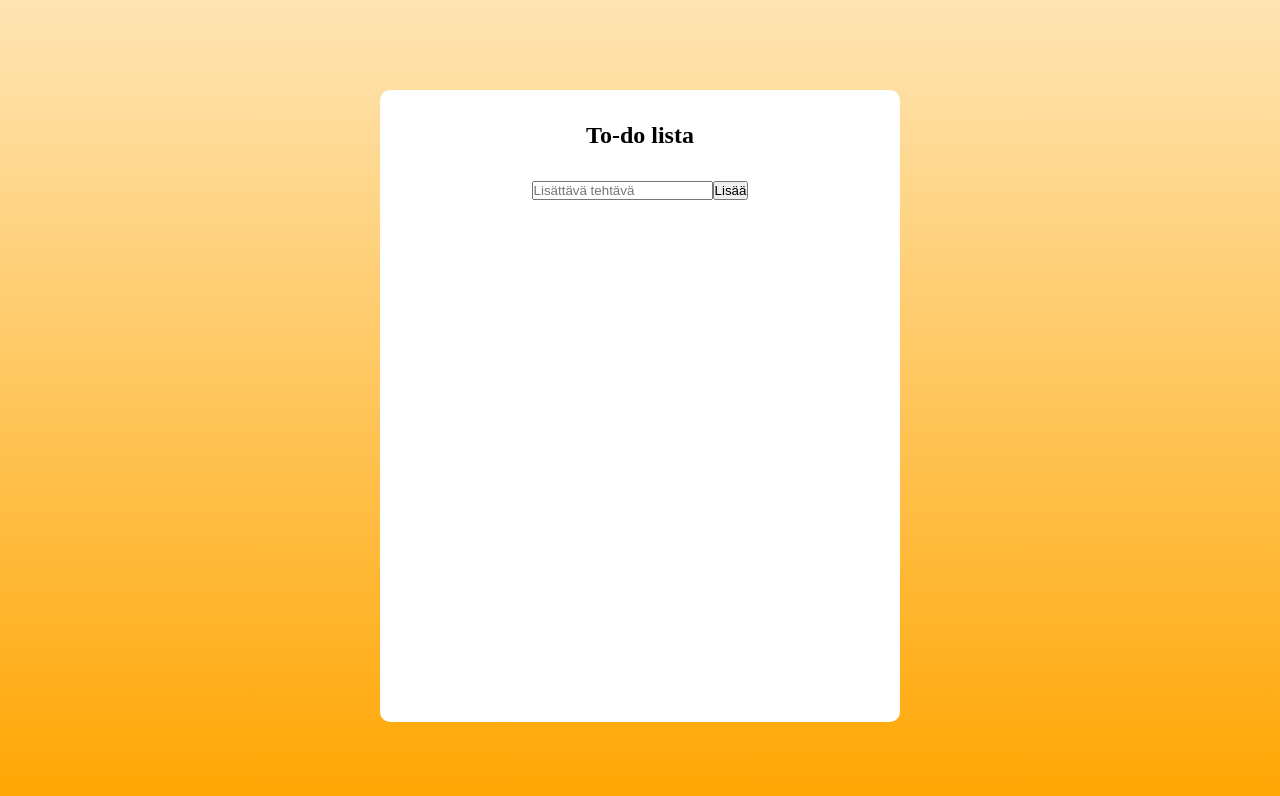
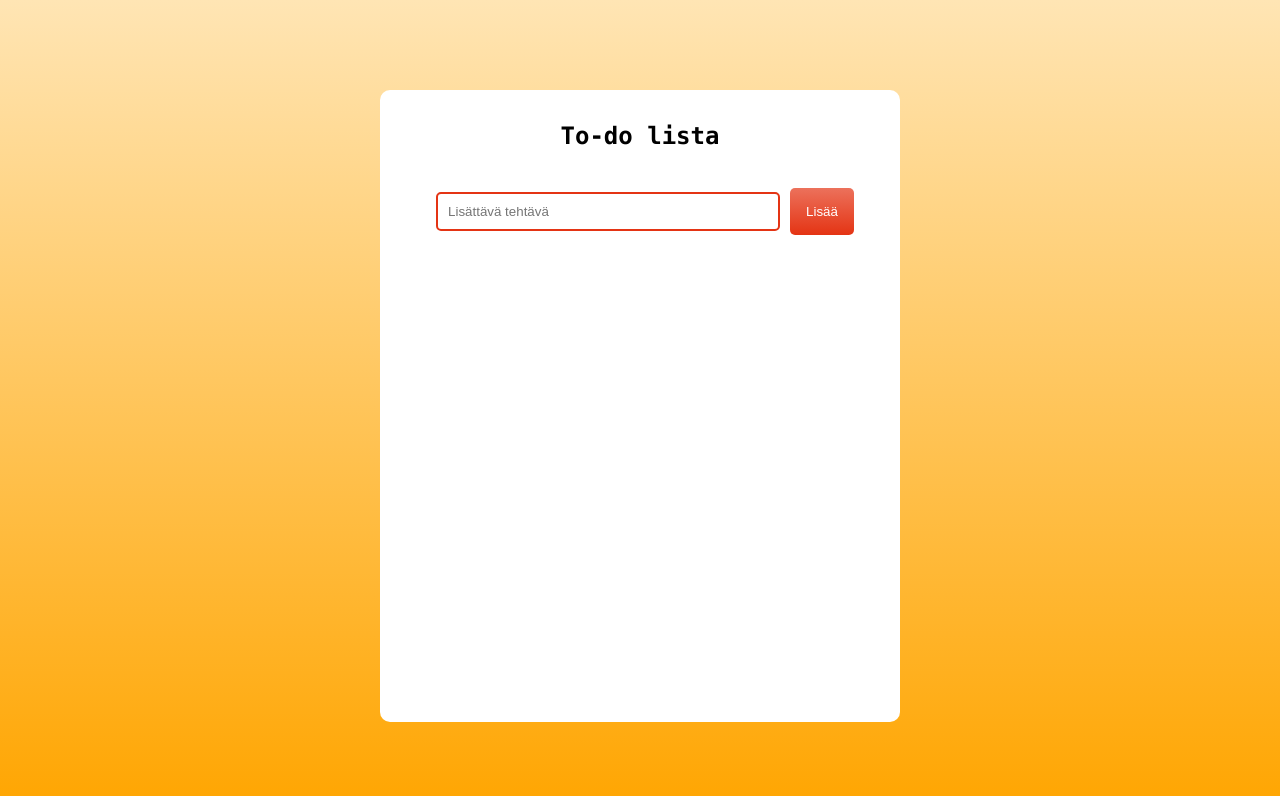
Before and after one commit to EetuEH/React-todo-application, a React (Create React App) app in the folder todo-app/: page / in a window 1280 px wide. Shown: the top 796 px of the page. Built offline with nearby package versions, Linux system fonts and the light colour scheme.

Commit message:
Viimeiset css säädöt

```diff
--- a/todo-app/src/App.css
+++ b/todo-app/src/App.css
@@ -4,7 +4,7 @@
   justify-content: flex-start;
   width: 520px;
   min-height: 600px;
-  background-color: white;
+  background:white;
   text-align: center;
   margin: 90px auto;
   border-radius: 10px;
@@ -12,6 +12,97 @@
 }
 
 .header{
-  margin: 32px 0;
+margin: 32px 0;
+font-size: 24px;
+font-family: "Lucida Console";
+}
+
+.todo_form{
+  margin-bottom: 32px;
+}
+
+.input-add{
+  padding: 10px;
+  margin: 10px;
+  border-radius: 5px;
+  border: 2px solid #E43414;
+  width: 320px;
+  background: transparent;
+  color:black;
+}
+
+.input-edit{
+  padding: 10px;
+  margin: 5px;
+  border-radius: 5px;
+  border: 2px solid #E43414;
+  box-shadow: 10px 5px 5px rgb(236,113,91);
+  width: 320px;
+  background: transparent;
+  color:black;
+}
+
+.edit-button, .add-button{
+padding: 16px;
+border: none;
+border-radius: 5px;
+cursor: pointer;
+outline: none;
+background: linear-gradient(
+  180deg,
+  rgba(236,113,91, 1) 0%,
+  rgba(228, 52, 20, 1) 100%
+);
+color: #fff;
+text-transform: capitalize;
+}
+
+.item-container{
+display: flex;
+justify-content: space-between;
+align-items: center;
+margin: 4px auto;
+color: #fff;
+background: linear-gradient(
+  90deg,
+  rgb(255, 165, 0) 0%,
+  rgb(255, 229, 180) 100%
+);
+padding: 16px;
+border-radius: 5px;
+width: 380px;
+font-family: "Lucida Console";
+}
+
+.item-complete{
+text-decoration: line-through;
+opacity: 0.4;
+align-items: center;
+margin: 4px auto;
+background: linear-gradient(
+  90deg,
+  rgb(244, 174, 114) 0%,
+  rgb(255, 229, 180) 100%
+);
+padding: 16px;
+border-radius: 5px;
+width: 380px;
+font-family: "Lucida Console";
+}
+
+.icons {
+  display: flex;
+  align-items: center;
   font-size: 24px;
+  cursor: pointer;
 }
+
+.delete-icon {
+  margin-right: 5px;
+  color: red;
+
+}
+
+.edit-icon {
+ color: greenyellow;
+}
--- a/todo-app/src/components/Todo.jsx
+++ b/todo-app/src/components/Todo.jsx
@@ -22,7 +22,7 @@ function Todo() {
     const completeItem= (itemId) =>{
         let updatedItems=items.map((item) => {
             if(item.id === itemId){
-                item.isCompleted= !item.isCompleted;
+                item.isComplete= !item.isComplete;
             }
         return item;
         });
```
